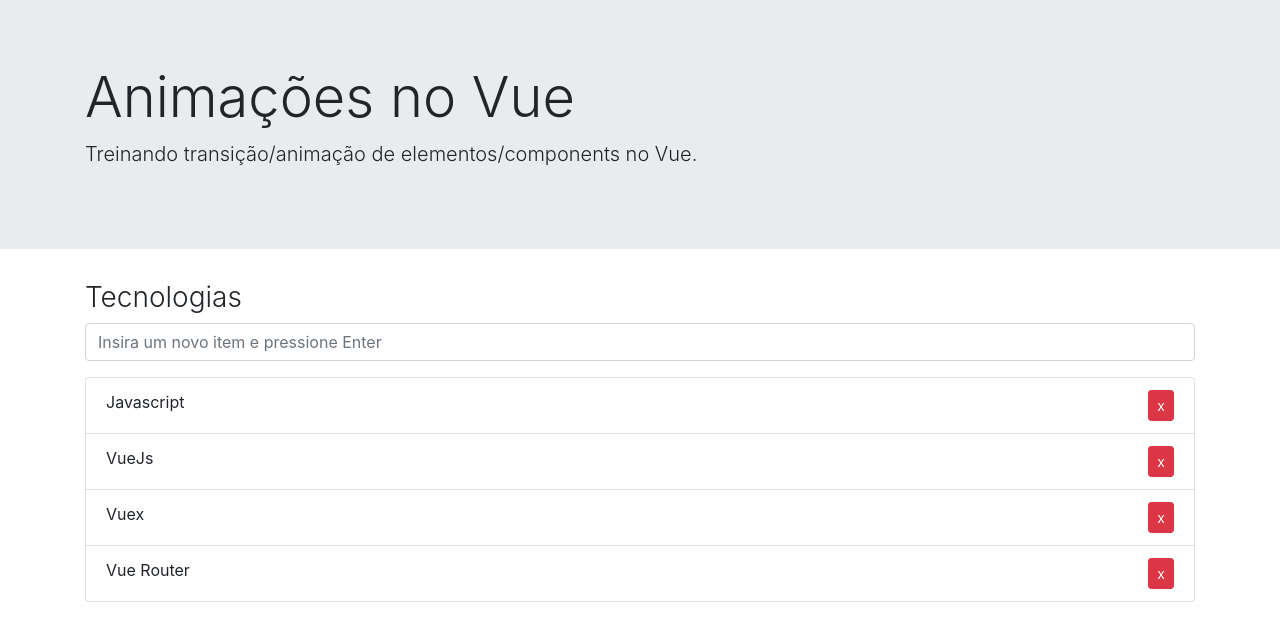
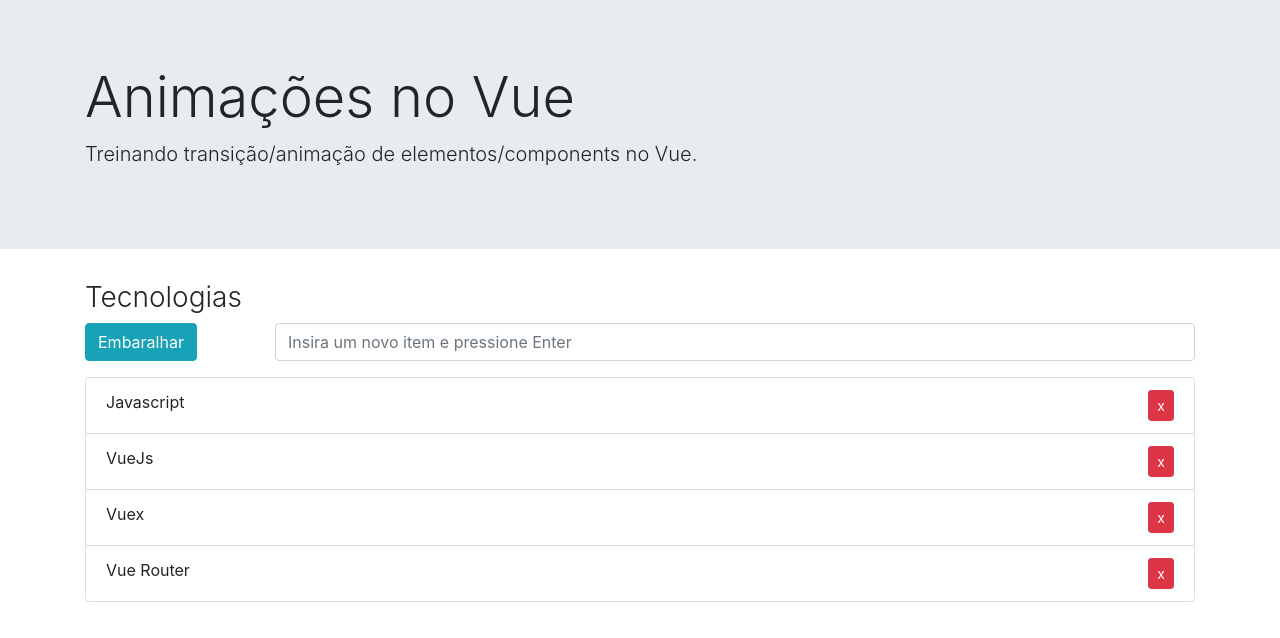
Before and after one commit to Matheus-Alpe/vue-transitions-example, a Vue app: page / in a window 1280 px wide. Shown: the top 638 px of the page. Built offline with nearby package versions, Linux system fonts and the light colour scheme.

Commit message:
feat: add lodash shuffle.

```diff
--- a/package.json
+++ b/package.json
@@ -9,9 +9,11 @@
   },
   "dependencies": {
     "core-js": "^3.6.5",
+    "lodash": "^4.17.21",
     "vue": "^2.6.11"
   },
   "devDependencies": {
+    "@types/lodash": "^4.14.172",
     "@vue/cli-plugin-babel": "~4.5.0",
     "@vue/cli-plugin-eslint": "~4.5.0",
     "@vue/cli-service": "~4.5.0",
--- a/src/components/TransitionGroup.vue
+++ b/src/components/TransitionGroup.vue
@@ -3,6 +3,13 @@
 
         <h3 class="font-weight-light">Tecnologias</h3>
 
+        <div class="row">
+
+            <div class="col-sm-2">
+                <button class="btn btn-info" @click="embaralhar">Embaralhar</button>
+            </div>
+
+            <div class="col-sm-10">
                 <div class="form-group">
                 <input
                     type="text"
@@ -11,6 +18,11 @@
                     @keyup.enter="adicionar"
                     ref="inputItem">
                 </div>
+            </div>
+
+        </div>
+
+
 
         <transition-group tag="ul" class="list-group" name="list">
 
@@ -34,6 +46,8 @@
 </template>
 
 <script>
+import { shuffle } from 'lodash'
+
 export default {
     data() {
         return {
@@ -60,6 +74,10 @@
 
         remover(indice) {
             this.tecnologias.splice(indice, 1)
+        },
+
+        embaralhar() {
+            this.tecnologias = shuffle(this.tecnologias)
         }
     }
 }
```
Also changed, not shown: 1 other file (tests, documents, lock files or other folders). Lines whose indentation alone changed are shown as unchanged.
